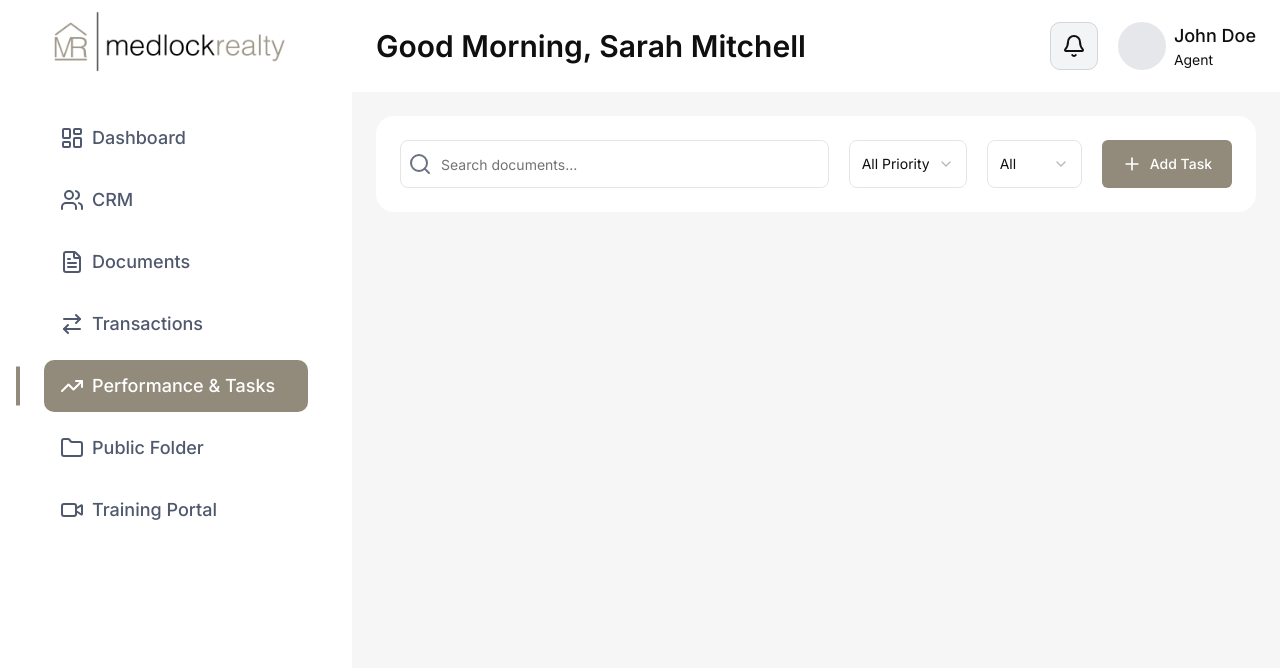
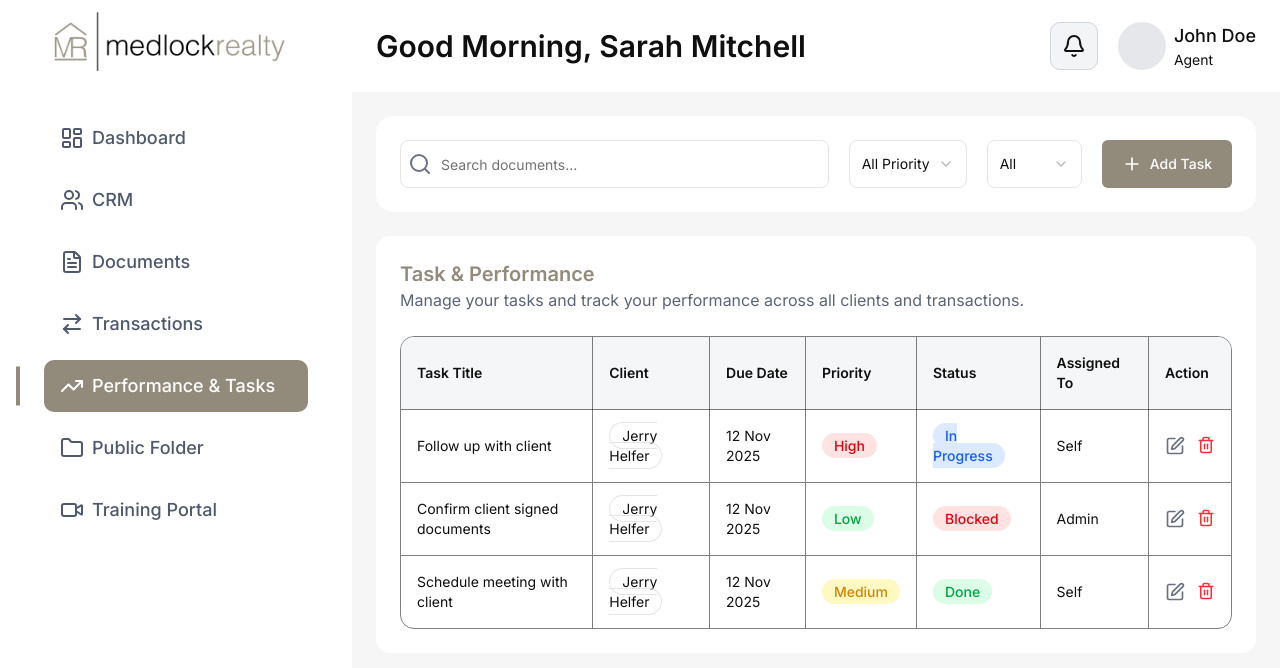
Before and after one commit to Ibrahim-247/elenaferro-agent-dashboard-next-frontend, a Next.js app: page /performance_tasks in a window 1280 px wide. Shown: the top 668 px of the page. Built offline with nearby package versions, Linux system fonts and the light colour scheme.

Commit message:
task table

```diff
--- a/src/components/PerformanceTaskComponents/PerformanceTaskTable.jsx
+++ b/src/components/PerformanceTaskComponents/PerformanceTaskTable.jsx
@@ -1,9 +1,176 @@
+"use client";
+import {
+  flexRender,
+  getCoreRowModel,
+  useReactTable,
+} from "@tanstack/react-table";
+import { Trash2, SquarePen } from "lucide-react";
 import PerformanceTaskHeader from "./PerformanceTaskHeader";
 
+const data = [
+  {
+    title: "Follow up with client",
+    client: "Jerry Helfer",
+    dueDate: "12 Nov 2025",
+    priority: "High",
+    status: "In Progress",
+    assignedTo: "Self",
+  },
+  {
+    title: "Confirm client signed documents",
+    client: "Jerry Helfer",
+    dueDate: "12 Nov 2025",
+    priority: "Low",
+    status: "Blocked",
+    assignedTo: "Admin",
+  },
+  {
+    title: "Schedule meeting with client",
+    client: "Jerry Helfer",
+    dueDate: "12 Nov 2025",
+    priority: "Medium",
+    status: "Done",
+    assignedTo: "Self",
+  },
+];
+
 export default function PerformanceTaskTable() {
+  const priorityStyles = {
+    High: "bg-red-100 text-red-600",
+    Medium: "bg-yellow-100 text-yellow-600",
+    Low: "bg-green-100 text-green-600",
+  };
+
+  const statusStyles = {
+    "In Progress": "bg-blue-100 text-blue-600",
+    Blocked: "bg-red-100 text-red-600",
+    Done: "bg-green-100 text-green-600",
+  };
+
+  /* ================= COLUMNS ================= */
+  const columns = [
+    {
+      accessorKey: "title",
+      header: "Task Title",
+    },
+    {
+      accessorKey: "client",
+      header: "Client",
+      cell: ({ row }) => (
+        <span className="px-3 py-1 text-sm border rounded-full">
+          {row.original.client}
+        </span>
+      ),
+    },
+    {
+      accessorKey: "dueDate",
+      header: "Due Date",
+    },
+    {
+      accessorKey: "priority",
+      header: "Priority",
+      cell: ({ row }) => (
+        <span
+          className={`px-3 py-1 rounded-full text-sm font-medium ${
+            priorityStyles[row.original.priority]
+          }`}
+        >
+          {row.original.priority}
+        </span>
+      ),
+    },
+    {
+      accessorKey: "status",
+      header: "Status",
+      cell: ({ row }) => (
+        <span
+          className={`px-3 py-1 rounded-full text-sm font-medium ${
+            statusStyles[row.original.status]
+          }`}
+        >
+          {row.original.status}
+        </span>
+      ),
+    },
+    {
+      accessorKey: "assignedTo",
+      header: "Assigned To",
+    },
+    {
+      id: "action",
+      header: "Action",
+      cell: () => (
+        <div className="flex gap-3">
+          <SquarePen className="text-gray-500 cursor-pointer size-5" />
+          <Trash2 size={18} className="cursor-pointer text-red-500" />
+        </div>
+      ),
+    },
+  ];
+
+  // transtack table
+  const table = useReactTable({
+    data,
+    columns,
+    getCoreRowModel: getCoreRowModel(),
+  });
   return (
-    <div>
+    <div className="space-y-6">
       <PerformanceTaskHeader />
+
+      {/* table */}
+      <div className="w-full p-6 bg-white rounded-xl space-y-6">
+        <div>
+          <h4 className="text-xl font-semibold text-secondary">
+            Task & Performance
+          </h4>
+          <p className="text-base font-normal text-[#5B6477]">
+            Manage your tasks and track your performance across all clients and
+            transactions.
+          </p>
+        </div>
+        <div className="overflow-x-auto border border-black/50 rounded-xl">
+          <table className="w-full text-sm">
+            <thead className="bg-[#F5F6F7]">
+              {table.getHeaderGroups().map((headerGroup) => (
+                <tr key={headerGroup.id}>
+                  {headerGroup.headers.map((header) => (
+                    <th
+                      key={header.id}
+                      className="text-left px-4 py-4 font-semibold border-x border-black/50 border-b first:border-l-0 last:border-r-0"
+                    >
+                      {flexRender(
+                        header.column.columnDef.header,
+                        header.getContext()
+                      )}
+                    </th>
+                  ))}
+                </tr>
+              ))}
+            </thead>
+            <tbody>
+              {table.getRowModel().rows.map((row) => (
+                <tr
+                  key={row.id}
+                  className="border-b last:border-none border-b-black/50"
+                >
+                  {row.getVisibleCells().map((cell) => (
+                    <td
+                      key={cell.id}
+                      className="px-4 py-4 border-x border-x-black/50 last:border-r-0 first:border-l-0"
+                    >
+                      {flexRender(
+                        cell.column.columnDef.cell,
+                        cell.getContext()
+                      )}
+                    </td>
+                  ))}
+                </tr>
+              ))}
+            </tbody>
+          </table>
+        </div>
+      </div>
     </div>
   );
 }
```
